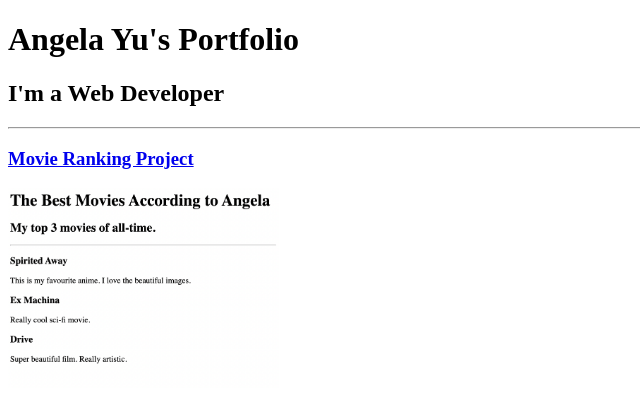
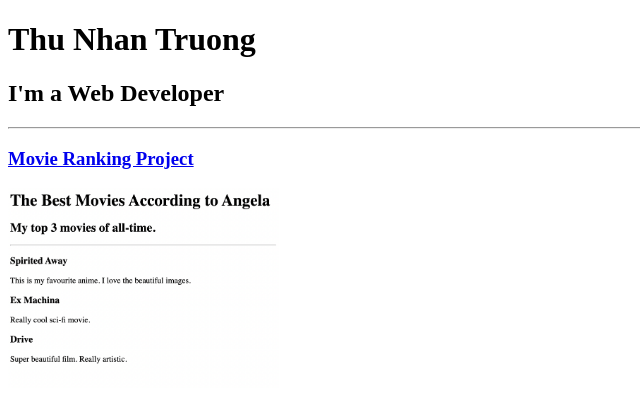
Before and after one commit to samuelTruong0810/html-porfolio, a plain HTML site: page index.html in a window 1280 px wide. Shown: the top 408 px of the page, without its empty margins (0-640 px from the left). Drawn offline with Linux system fonts and the light colour scheme.

Commit message:
Update index.html

```diff
--- a/index.html
+++ b/index.html
@@ -23,7 +23,7 @@ https://developer.mozilla.org/en-US/docs/Web/HTML/Element/img#attr-height -->
 </head>
 
 <body>
-  <h1>Angela Yu's Portfolio</h1>
+  <h1>Thu Nhan Truong</h1>
   <h2>I'm a Web Developer</h2>
   <hr />
   <h3><a href="./public/movie-ranking.html">Movie Ranking Project</a></h3>
```
